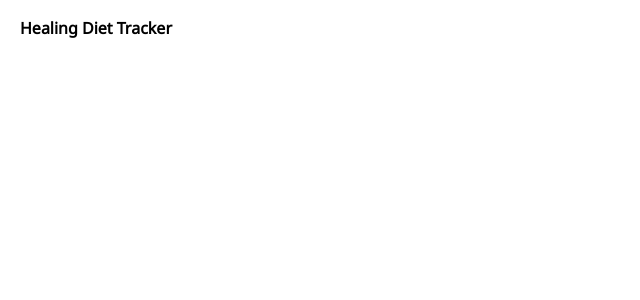
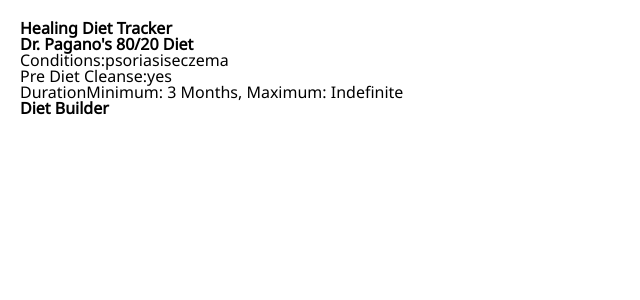
Before and after one commit to msherm/healing-diet-tracker, a React app: page / in a window 1280 px wide. Shown: the top 300 px of the page, without its empty margins (0-640 px from the left). Built offline with nearby package versions, Linux system fonts and the light colour scheme.

Commit message:
DietBuilder component and initial data structure

```diff
--- a/src/actions/action-types.js
+++ b/src/actions/action-types.js
@@ -1,2 +1,6 @@
 //Actions
+//Diets
+export const RETRIEVE_DIET = 'RETRIEVE_DIET';
+
+//Diet Builder
 export const ADD_DIET = 'ADD_DIET';
--- a/src/components/App.jsx
+++ b/src/components/App.jsx
@@ -1,13 +1,19 @@
 import React, { PropTypes } from 'react';
+import Diets from './Diets.jsx';
+import DietBuilder from './DietBuilder.jsx';
+
 
 class App extends React.Component {
   componentDidMount() {
   }
 
   render() {
+    console.log("Diet: ", this.props.diets);
     return (
       <div className="container">
       	<h1>Healing Diet Tracker</h1>
+        <Diets diets={ this.props.diets }/>
+        <DietBuilder/>
       </div>
     );
   }
--- /dev/null
+++ b/src/components/DietBuilder.jsx
@@ -0,0 +1,18 @@
+import React, { PropTypes } from 'react';
+
+class DietBuilder extends React.Component {
+  componentDidMount() {
+  }
+
+  render() {
+    return (
+      <div className="diet-builder">
+      	<form>
+      		<h3>Diet Builder</h3>
+      	</form>
+      </div>
+    );
+  }
+}
+
+export default DietBuilder;
--- /dev/null
+++ b/src/components/Diets.jsx
@@ -0,0 +1,24 @@
+import React, { PropTypes } from 'react';
+
+const Diets = (props) => {
+  const diets = props.diets.map((diet, i) => {
+    return (
+      <li key={ i }>
+        <h2>{ diet.name }</h2>
+        <ul className="diet-details">
+          <li className="conditions"><span>Conditions:</span><span>{ diet.conditions }</span></li>
+          <li className="prediet-cleanse"><span>Pre Diet Cleanse:</span>{ diet.preDietCleanse ? 'yes' : 'no' }</li>
+          <li className="duration"><span>Duration</span><span>Minimum: { diet.duration.minimum }, Maximum: { diet.duration.maximum }</span></li>
+        </ul>
+      </li>
+    );
+  });
+
+  return (
+    <ul className="diets">
+    	{ diets }
+    </ul>
+  );
+}
+
+export default Diets;
--- a/src/containers/AppContainer.jsx
+++ b/src/containers/AppContainer.jsx
@@ -8,19 +8,24 @@
 class AppContainer extends React.Component {
   render() {
     return (
-      <App/>
+      <App diets={ this.props.diets }
+           dietBuilder={ this.props.dietBuilder }/>
     );
   }
 }
 
 const mapStateToProps = function(store) {
   return {
-    diets: store.dietsState
+    diets: store.dietsState.diets,
+    dietBuilder: store.dietBuilderState
   };
 }
 
 const mapDispatchToProps = function(dispatch) {
   return {
+    // handleRetrieveDiets: () => {
+    //   dispatch(retrieveDiets());
+    // }
   };
 }
 
--- /dev/null
+++ b/src/reducers/dietbuilder-reducer.js
@@ -0,0 +1,22 @@
+import { ADD_DIET } from '../actions/action-types';
+
+const initialState = {
+  builder: {
+    name: "",
+    conditions: [],
+    preDietCleanse: false,
+    routine: [],
+    permitted: {
+      always: [],
+      sometimes: [],
+      never: []
+    },
+    duration: { minimum: 0, maximum: 0 }
+  }
+};
+
+const dietBuilderReducer = function(state = initialState, action) {
+	return state;
+}
+
+export default dietBuilderReducer;
--- a/src/reducers/diets-reducer.js
+++ b/src/reducers/diets-reducer.js
@@ -1,4 +1,4 @@
-import { ADD_DIET } from '../actions/action-types';
+import { RETRIEVE_DIET } from '../actions/action-types';
 
 const initialState = {
   diets: [
--- a/src/reducers/index.js
+++ b/src/reducers/index.js
@@ -2,10 +2,12 @@
 
 //Reducers
 import dietsReducer from './diets-reducer';
+import dietBuilderReducer from './dietbuilder-reducer';
 
 //Combine Reducers
 var reducers = combineReducers({
 		dietsState: dietsReducer,
+		dietBuilderState: dietBuilderReducer,
 });
 
 export default reducers;
```
